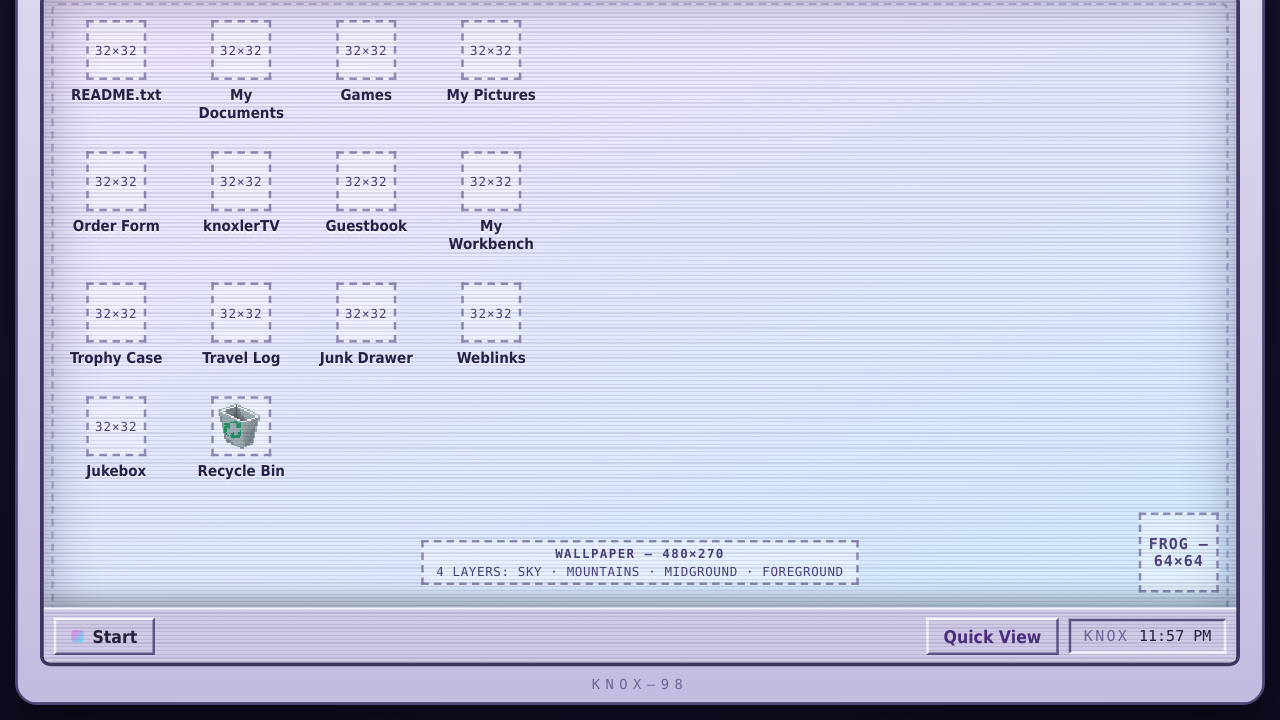
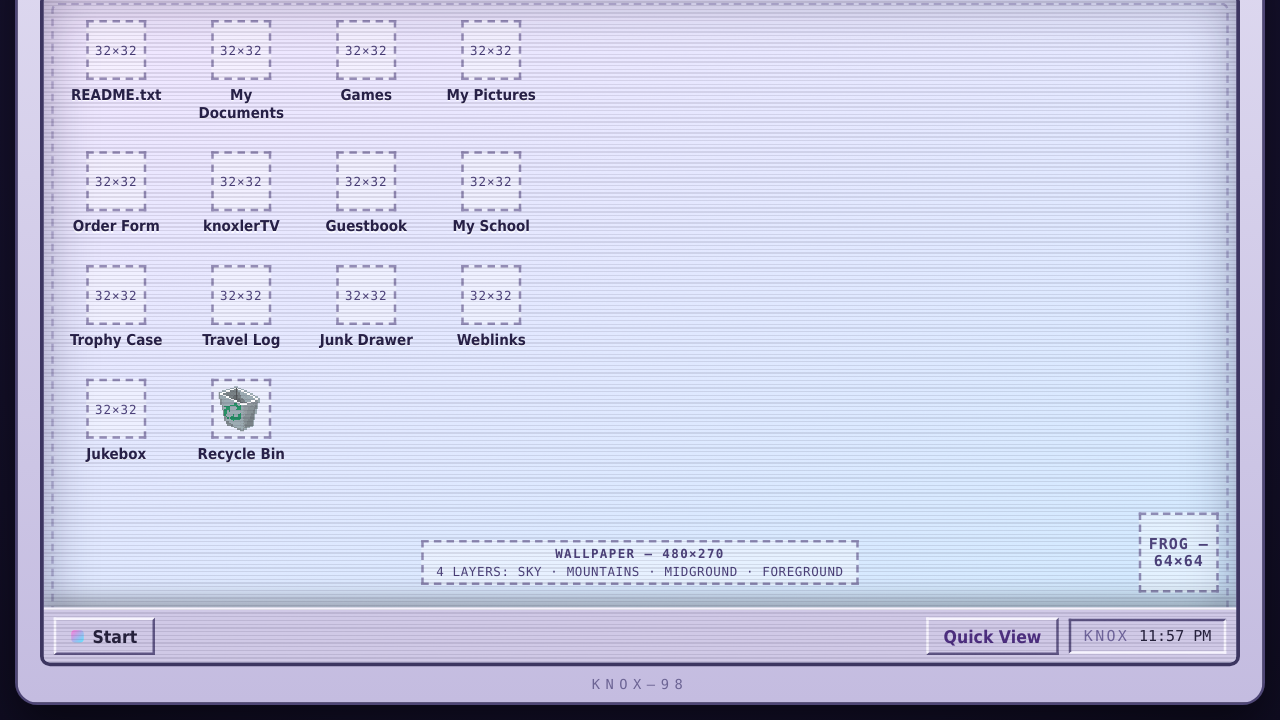
Before and after one commit to knoxler/knoxler.net, a plain HTML site: page index.html in a window 1280 px wide. Shown: the part 80-800 px from the top of the page. Drawn offline with Linux system fonts and the light colour scheme; no server answers.

Commit message:
Phase 3: rename My Workbench back to a school folder (My School)
The school folder was being used as a place to show off projects/code,
but it should hold schooling stuff. Rename My Workbench -> My School
(icon, window title/start menu, render comment, and the CLAUDE.md and
README docs). The id, data file, and asset name are unchanged.

Co-Authored-By: Claude Code <noreply@anthropic.com>

```diff
--- a/index.html
+++ b/index.html
@@ -65,7 +65,7 @@
         </button>
         <button type="button" class="icon" data-window="school">
           <span class="icon-box ph-box" data-asset="icon-school">32×32</span>
-          <span class="icon-name">My Workbench</span>
+          <span class="icon-name">My School</span>
         </button>
         <button type="button" class="icon" data-window="achievements">
           <span class="icon-box ph-box" data-asset="icon-achievements">32×32</span>
--- a/js/main.js
+++ b/js/main.js
@@ -86,7 +86,7 @@
     { id: 'commissions', title: 'Order Form' },
     { id: 'streams', title: 'knoxlerTV' },
     { id: 'reviews', title: 'Guestbook' },
-    { id: 'school', title: 'My Workbench' },
+    { id: 'school', title: 'My School' },
     { id: 'achievements', title: 'Trophy Case' },
     { id: 'journal', title: 'Travel Log' },
     { id: 'corner', title: 'Junk Drawer' },
--- a/js/render-school.js
+++ b/js/render-school.js
@@ -1,4 +1,4 @@
-/* My Workbench window — from data/school.json:
+/* My School window — from data/school.json:
    one card per course with a short note about what was learned. */
 (() => {
   'use strict';
```
Also changed, not shown: 2 other files.
